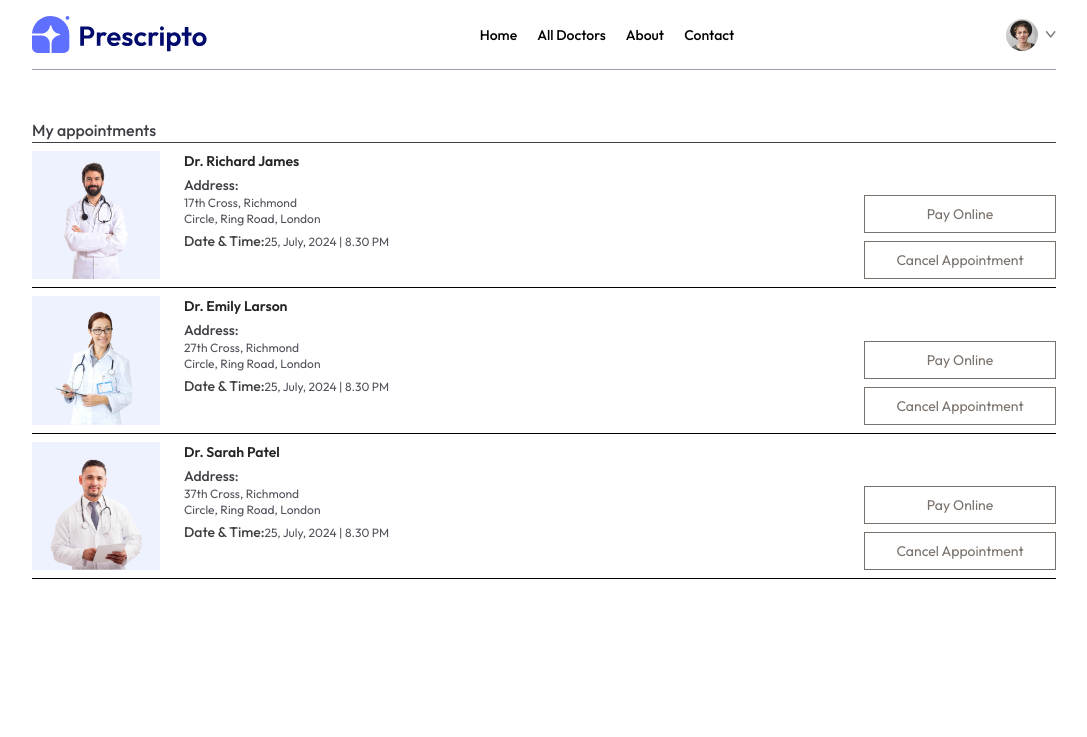
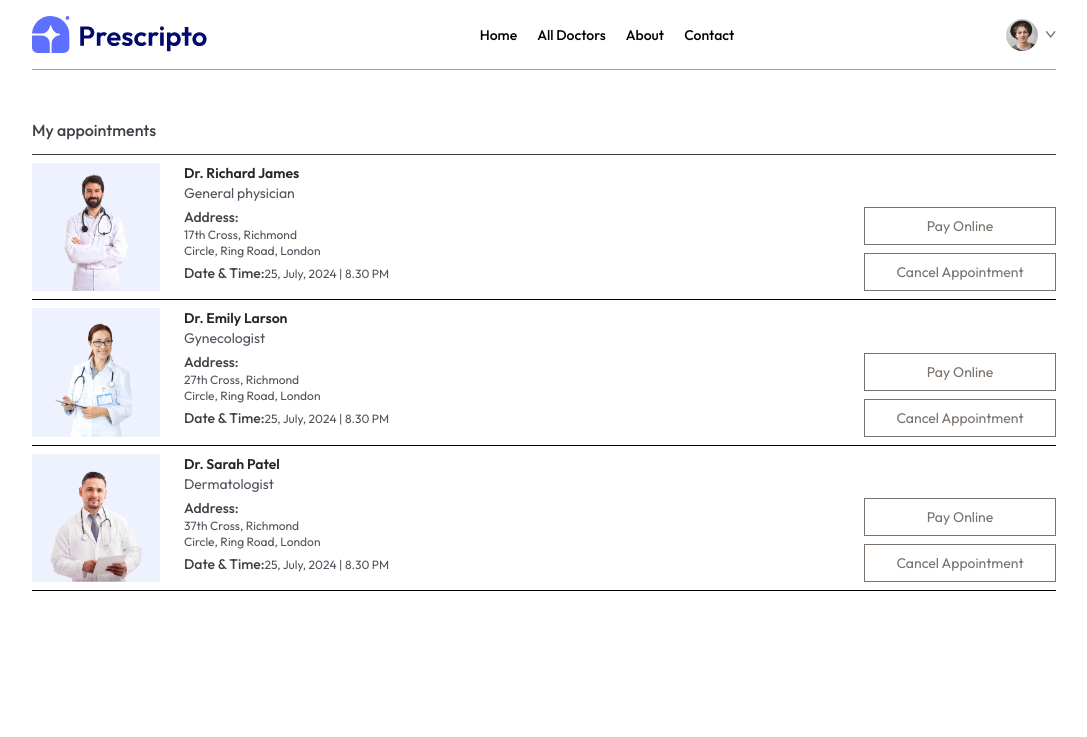
Before and after one commit to anu123538/Suwasewana-Appointment-System-Development-Testing, a React (Vite) app in the folder frontend/: page /my-appointments in a window 1280 px wide. Shown: the top 737 px of the page, without its empty margins (96-1183 px from the left). Built offline with nearby package versions, Linux system fonts and the light colour scheme.

Commit message:
myappointment added

```diff
--- a/frontend/src/pages/MyAppointments.jsx
+++ b/frontend/src/pages/MyAppointments.jsx
@@ -4,7 +4,7 @@ const MyAppointments = () => {
   const{doctors} = useContext(AppContext)
   return (
     <div>
-      <p className='pd-3 mt-12 font-medium text-zinc-700 border-b'>My appointments</p>
+      <p className='pb-3 mt-12 font-medium text-zinc-700 border-b'>My appointments</p>
       <div>
         {doctors.slice(0,3).map((item,index)=>(
           <div className='grid grid-cols-[1fr_2fr] gap-4 sm:flex sm:gap-6 py-2 border-b' key={index}>
@@ -13,7 +13,7 @@ const MyAppointments = () => {
             </div>
             <div className='flex-1 text-sm text-zinc-600'>
               <p className='text-neutral-800 font-semibold'>{item.name}</p>
-              <p>{item.specialty}</p>
+              <p>{item.speciality}</p>
               <p className='text-zinc-700 font-medium mt-1'>Address:</p>
               <p className='text-xs'>{item.address.line1}</p>
               <p className='text-xs'>{item.address.line2}</p>
@@ -24,7 +24,7 @@ const MyAppointments = () => {
 
         </div>
         <div className='flex flex-col gap-2 justify-end'>
-          <button className='text-sm text-stone-500 text-center sm:min-w-48 py-2 border hover:bg-primary hover:text-white transition-all duration-300'>Pay Online</button>
+          <button className='text-sm text-stone-500 text-center sm:min-w-48 py-2 border  hover:bg-primary hover:text-white transition-all duration-300'>Pay Online</button>
           <button className='text-sm text-stone-500 text-center sm:min-w-48 py-2 border hover:bg-red-600 hover:text-white transition-all duration-300'>Cancel Appointment</button>
           </div>
       </div>
```
